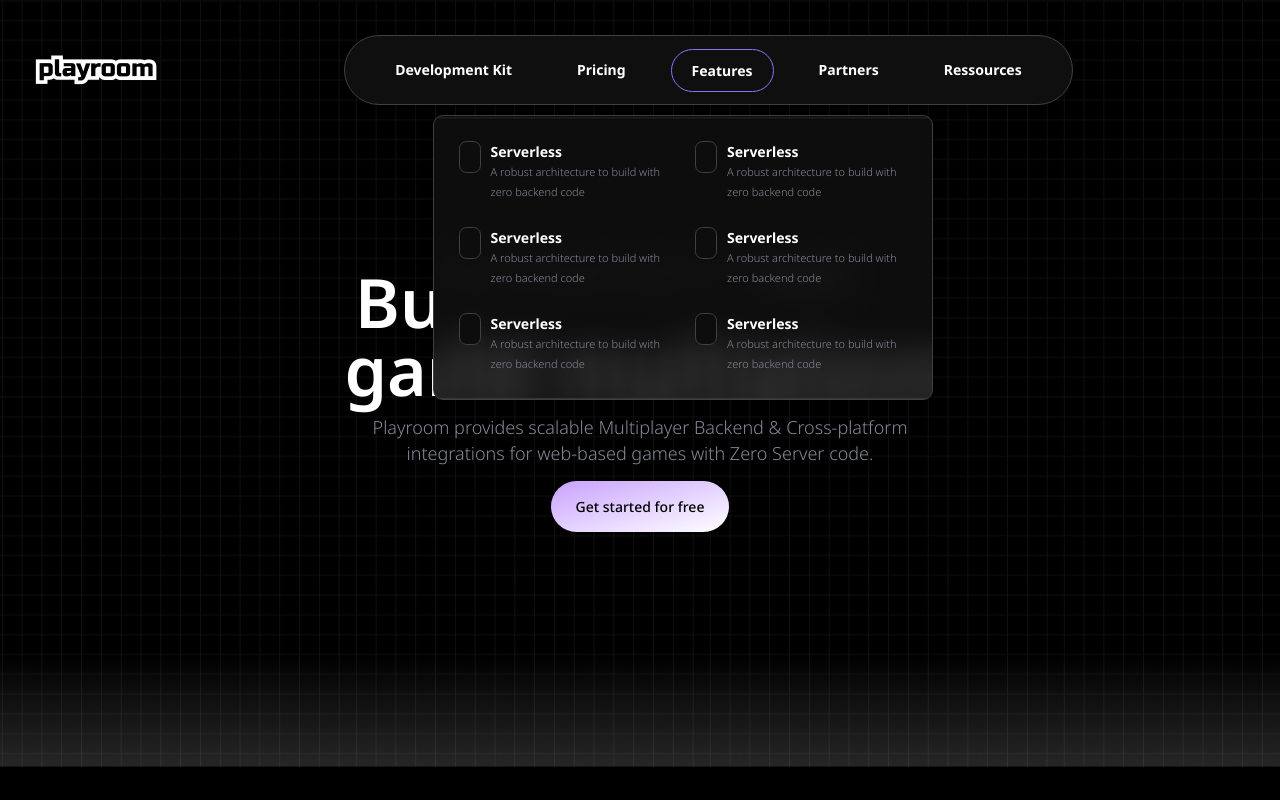
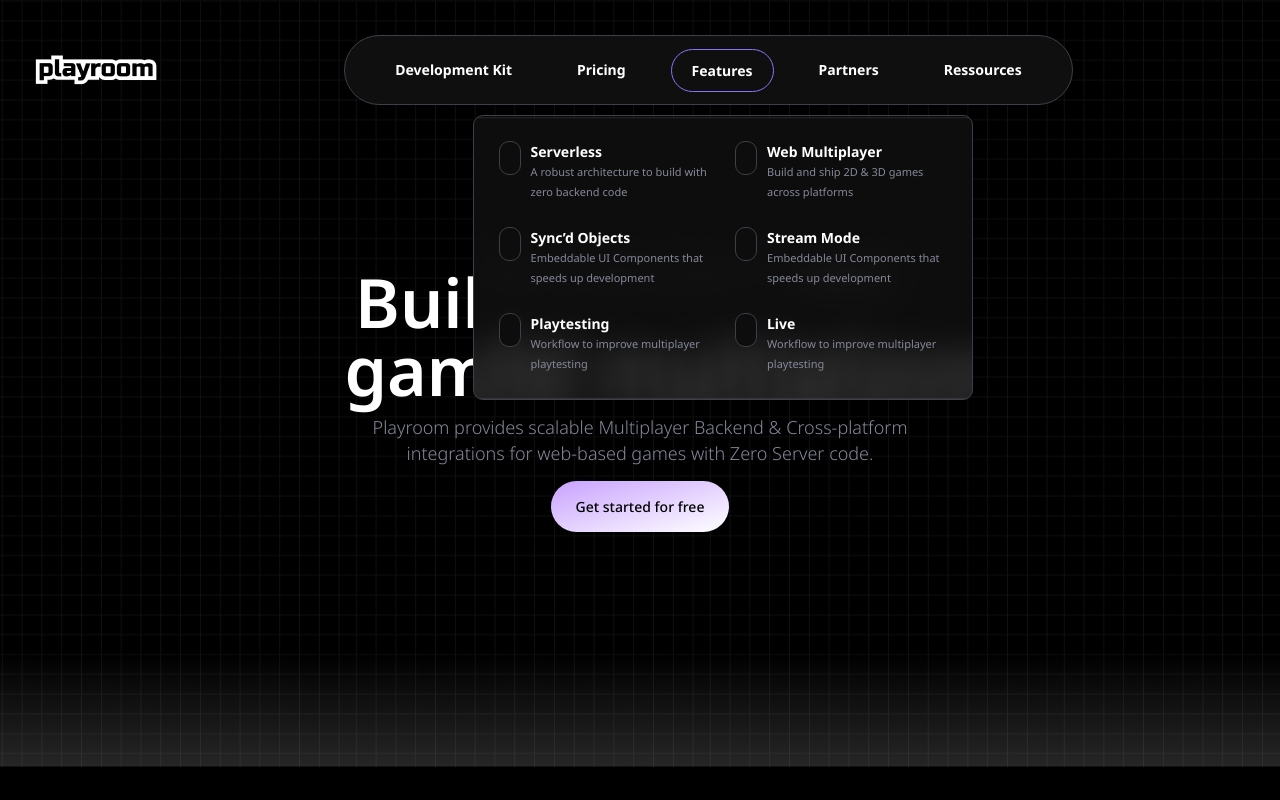
Before and after one commit to elghanbibadr/playroom, a React (Vite) app: page / in a window 1280 px wide. Both pictures are taken after a click on the item "Features". Shown: the top 800 px of the page. Built offline with nearby package versions, Linux system fonts and the light colour scheme.

Commit message:
more troubleshooting on the navbar

```diff
--- a/src/componenets/Navbar.jsx
+++ b/src/componenets/Navbar.jsx
@@ -50,54 +50,54 @@
     handleItemClick(2)
               } } >Features
 
-              {isFeaturesClicked && <div className=' featureMenu absolute w-[500px] h-fit  rounded-2xl   right-[-16rem] hidden md:block border-[#3F3F48] border-[0.67px] top-[6.5rem] p-10 md:grid grid-cols-2 gap-10'>
+              {(clickedItem=== 2) && <div className=' featureMenu absolute w-[500px] h-fit  rounded-2xl   right-[-20rem] hidden md:block border-[#3F3F48] border-[0.67px] top-[6.5rem] p-10 md:grid grid-cols-2 gap-10'>
                   <div className='flex gap-4 '>
-                  <Card className="h-[32px] w-[42px] rounded-xl"/>
+                  <Card className="h-[34px] w-[44px] rounded-[1rem] border-[1.4px] "/>
+
+
                     <div>
                         <h6>Serverless</h6>
-                        <p>A robust architecture to build with zero backend code</p>
+                        <p className='font-normal'>A robust architecture to build with zero backend code</p>
                     </div>
 
                   </div>
                   <div className='flex gap-4 '>
-                  <Card className="h-[32px] w-[42px] rounded-xl"/>
+                  <Card className="h-[34px] w-[44px] rounded-[1rem] border-[1.4px] "/>
                     <div>
-                        <h6>Serverless</h6>
-                        <p>A robust architecture to build with zero backend code</p>
+                        <h6>Web Multiplayer</h6>
+                        <p className='font-normal'>Build and ship 2D & 3D games across platforms</p>
                     </div>
 
                   </div>
                   <div className='flex gap-4 '>
-                  <Card className="h-[32px] w-[42px] rounded-xl"/>
+                  <Card className="h-[34px] w-[44px] rounded-[1rem] border-[1.4px] "/>
                     <div>
-                        <h6>Serverless</h6>
-                        <p>A robust architecture to build with zero backend code</p>
+                        <h6>Sync’d Objects</h6>
+                        <p className='font-normal'>Embeddable UI Components that speeds up development</p>
                     </div>
 
                   </div>
                   <div className='flex gap-4 '>
-                  <Card className="h-[32px] w-[42px] rounded-xl"/>
+                  <Card className="h-[34px] w-[44px] rounded-[1rem] border-[1.4px] "/>
                     <div>
-                        <h6>Serverless</h6>
-                        <p>A robust architecture to build with zero backend code</p>
+                        <h6>Stream Mode</h6>
+                        <p className='font-normal'>Embeddable UI Components that speeds up development</p>
                     </div>
 
                   </div>
-
                   <div className='flex gap-4 '>
-                  <Card className="h-[32px] w-[42px] rounded-xl"/>
+                  <Card className="h-[34px] w-[44px] rounded-[1rem] border-[1.4px] "/>
                     <div>
-                        <h6>Serverless</h6>
-                        <p>A robust architecture to build with zero backend code</p>
+                        <h6>Playtesting</h6>
+                        <p className='font-normal'>Workflow to improve multiplayer playtesting</p>
                     </div>
 
                   </div>
-
                   <div className='flex gap-4 '>
-                  <Card className="h-[32px] w-[42px] rounded-xl"/>
+                  <Card className="h-[34px] w-[44px] rounded-[1rem] border-[1.4px] "/>
                     <div>
-                        <h6>Serverless</h6>
-                        <p>A robust architecture to build with zero backend code</p>
+                        <h6>Live</h6>
+                        <p className='font-normal'>Workflow to improve multiplayer playtesting</p>
                     </div>
 
                   </div>
```
